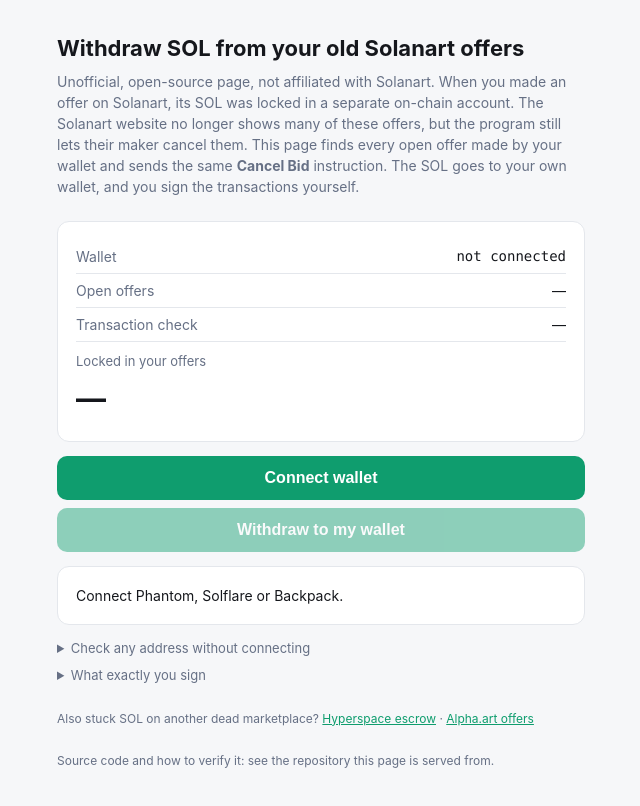
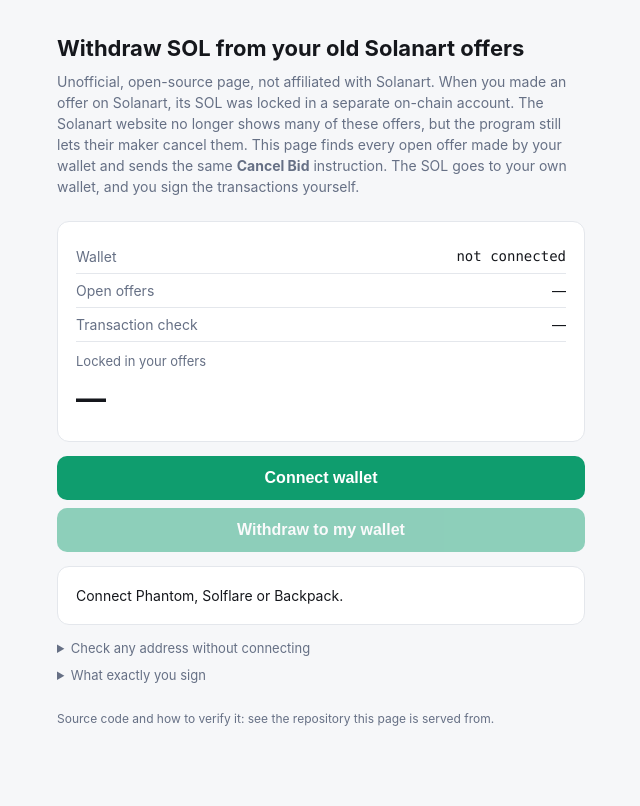
Before and after one commit to benzogangg/solanart-withdraw, a plain HTML site: page index.html in a window 1280 px wide. Shown: the whole page, without its empty margins (319-959 px from the left). Drawn offline with Linux system fonts and the light colour scheme.

Commit message:
Revert "Link other withdraw pages (Hyperspace escrow)"
This reverts commit 6e8b4df3e55e5b119f00604fbcd9f0e9f1d98394.

```diff
--- a/index.html
+++ b/index.html
@@ -51,7 +51,6 @@
       There are no token approvals and no transfers to anyone else. Network fee is 0.000005 SOL per transaction.
       Your wallet shows its own simulation before you sign.</p>
   </details>
-  <p class="foot">Also stuck SOL on another dead marketplace? <a href="https://benzogangg.github.io/hyperspace-withdraw/" rel="noopener noreferrer">Hyperspace escrow</a> · <a href="https://benzogangg.github.io/alpha-withdraw/" rel="noopener noreferrer">Alpha.art offers</a></p>
   <p class="foot" id="indexNote"></p>
   <p class="foot">Source code and how to verify it: see the repository this page is served from.</p>
 </main>
```
